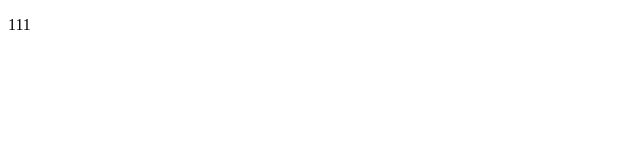
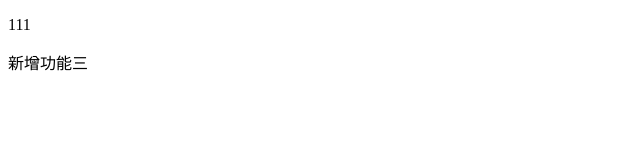
Before and after one commit to ROC-C/ROC-3, a plain HTML site: page index.html in a window 1280 px wide. Shown: the whole page, without its empty margins (0-640 px from the left). Drawn offline with Linux system fonts and the light colour scheme.

Commit message:
新增功能三

```diff
--- a/index.html
+++ b/index.html
@@ -7,5 +7,7 @@
 </head>
 <body>
     <p>111</p>
+
+    <p>新增功能三</p>
 </body>
 </html>
```
